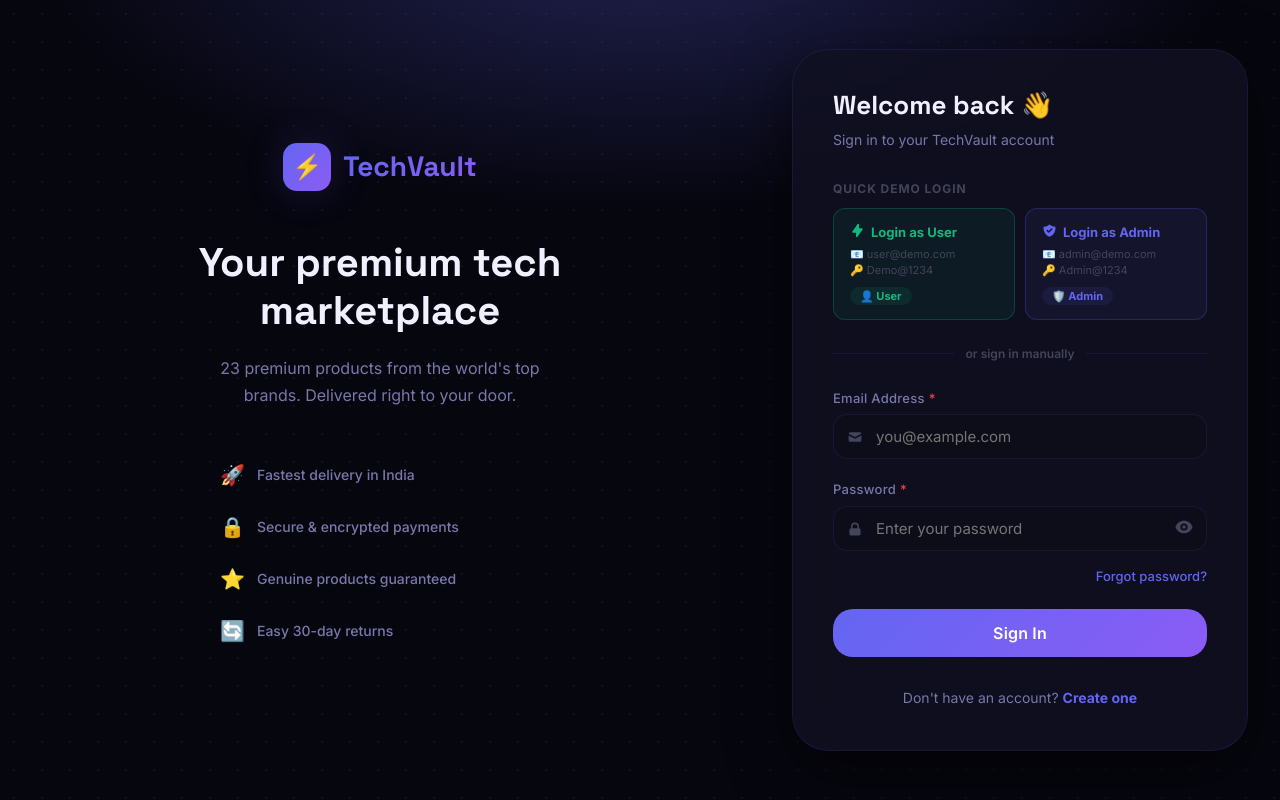
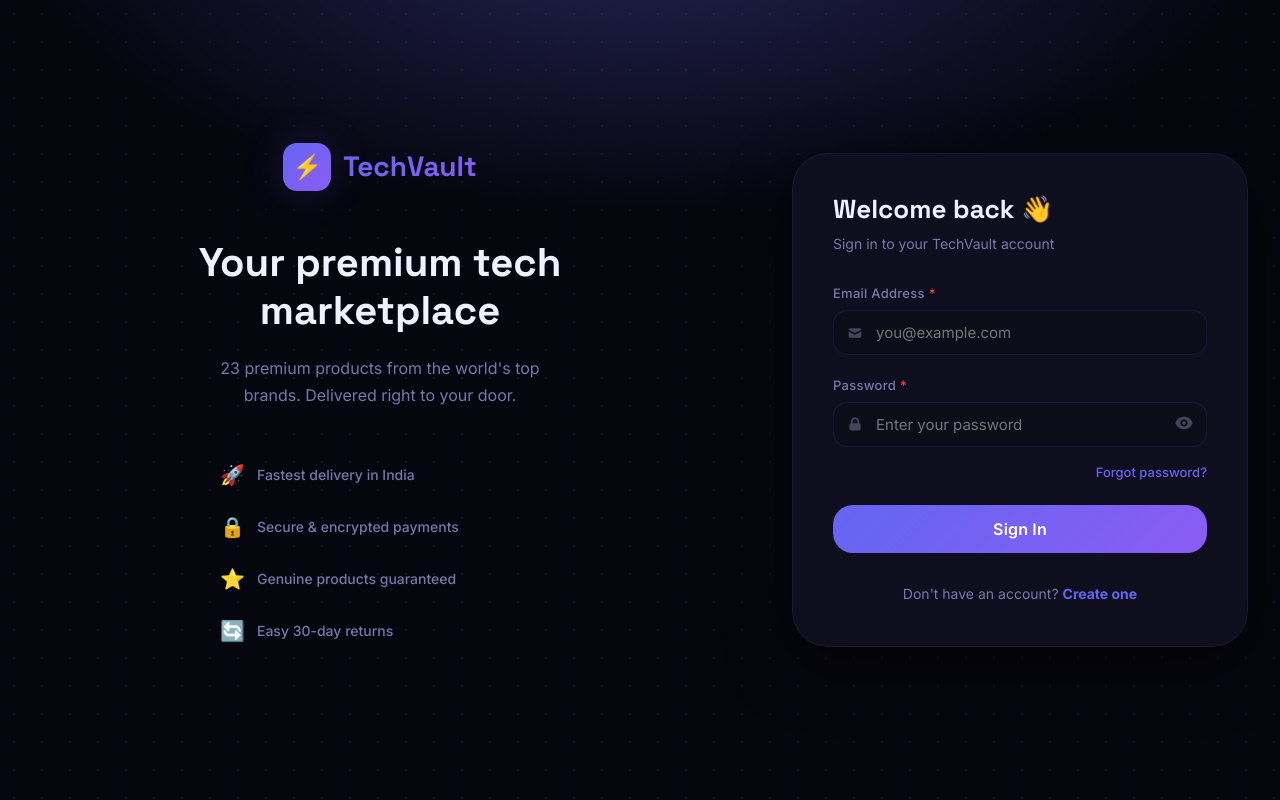
Before and after one commit to babynath1712-lang/techvault, a React (Vite) app in the folder frontend/: page /login in a window 1280 px wide. Built offline with nearby package versions, Linux system fonts and the light colour scheme; no server answers.

Commit message:
ui: remove demo quick login buttons from login page

```diff
--- a/frontend/src/pages/Auth/Login.jsx
+++ b/frontend/src/pages/Auth/Login.jsx
@@ -1,33 +1,10 @@
 import React, { useState } from 'react';
 import { Link, useNavigate } from 'react-router-dom';
-import { HiMail, HiLockClosed, HiEye, HiEyeOff, HiLightningBolt, HiShieldCheck } from 'react-icons/hi';
+import { HiMail, HiLockClosed, HiEye, HiEyeOff } from 'react-icons/hi';
 import { useAuthContext } from '../../context/AuthContext';
 import { validateLogin, hasErrors } from '../../utils/validators';
 import Input from '../../components/ui/Input';
 import Button from '../../components/ui/Button';
-
-const QUICK_LOGIN = [
-  {
-    label: 'Login as User',
-    icon: <HiLightningBolt size={15} />,
-    email: 'user@demo.com',
-    password: 'Demo@1234',
-    color: '#10b981',
-    bg: 'rgba(16,185,129,0.08)',
-    border: 'rgba(16,185,129,0.25)',
-    badge: '👤 User',
-  },
-  {
-    label: 'Login as Admin',
-    icon: <HiShieldCheck size={15} />,
-    email: 'admin@demo.com',
-    password: 'Admin@1234',
-    color: '#6366f1',
-    bg: 'rgba(99,102,241,0.08)',
-    border: 'rgba(99,102,241,0.25)',
-    badge: '🛡️ Admin',
-  },
-];
 
 const Login = () => {
   const navigate = useNavigate();
@@ -45,16 +22,7 @@
     if (hasErrors(errs)) return;
     const res = await login(form);
     if (res.success) {
-      // Admin goes to admin dashboard, user goes to home
-      navigate(form.email === 'admin@demo.com' ? '/admin' : '/');
-    }
-  };
-
-  const handleQuickLogin = async (creds) => {
-    setForm({ email: creds.email, password: creds.password });
-    const res = await login({ email: creds.email, password: creds.password });
-    if (res.success) {
-      navigate(creds.email === 'admin@demo.com' ? '/admin' : '/');
+      navigate('/');
     }
   };
 
@@ -65,66 +33,7 @@
         Sign in to your TechVault account
       </p>
 
-      {/* ── Quick Login Buttons ── */}
-      <div style={{ marginBottom: 24 }}>
-        <p style={{ fontSize: 12, fontWeight: 700, color: 'var(--text-muted)', textTransform: 'uppercase', letterSpacing: '0.08em', marginBottom: 10 }}>
-          Quick Demo Login
-        </p>
-        <div style={{ display: 'grid', gridTemplateColumns: '1fr 1fr', gap: 10 }}>
-          {QUICK_LOGIN.map((q) => (
-            <button
-              key={q.label}
-              type="button"
-              onClick={() => handleQuickLogin(q)}
-              disabled={loading}
-              style={{
-                display: 'flex', flexDirection: 'column', alignItems: 'flex-start',
-                gap: 6, padding: '14px 16px',
-                background: q.bg,
-                border: `1.5px solid ${q.border}`,
-                borderRadius: 12, cursor: loading ? 'not-allowed' : 'pointer',
-                transition: 'all 0.2s ease', textAlign: 'left',
-                opacity: loading ? 0.6 : 1,
-              }}
-              onMouseEnter={e => {
-                e.currentTarget.style.transform = 'translateY(-2px)';
-                e.currentTarget.style.borderColor = q.color + '60';
-                e.currentTarget.style.boxShadow = `0 8px 24px ${q.color}20`;
-              }}
-              onMouseLeave={e => {
-                e.currentTarget.style.transform = 'translateY(0)';
-                e.currentTarget.style.borderColor = q.border;
-                e.currentTarget.style.boxShadow = 'none';
-              }}
-            >
-              <div style={{ display: 'flex', alignItems: 'center', gap: 6 }}>
-                <span style={{ color: q.color }}>{q.icon}</span>
-                <span style={{ fontSize: 13, fontWeight: 700, color: q.color }}>{q.label}</span>
-              </div>
-              <div style={{ fontSize: 11, color: 'var(--text-muted)', display: 'flex', flexDirection: 'column', gap: 2 }}>
-                <span>📧 {q.email}</span>
-                <span>🔑 {q.password}</span>
-              </div>
-              <span style={{
-                marginTop: 4, padding: '2px 10px', borderRadius: 20,
-                background: q.color + '18', color: q.color,
-                fontSize: 11, fontWeight: 700,
-              }}>
-                {q.badge}
-              </span>
-            </button>
-          ))}
-        </div>
-      </div>
-
-      {/* ── Divider ── */}
-      <div style={{ display: 'flex', alignItems: 'center', gap: 12, marginBottom: 24 }}>
-        <div style={{ flex: 1, height: 1, background: 'var(--border)' }} />
-        <span style={{ fontSize: 12, color: 'var(--text-muted)', fontWeight: 600 }}>or sign in manually</span>
-        <div style={{ flex: 1, height: 1, background: 'var(--border)' }} />
-      </div>
-
-      {/* ── Manual Form ── */}
+      {/* ── Login Form ── */}
       <form onSubmit={handleSubmit} style={{ display: 'flex', flexDirection: 'column', gap: 20 }}>
         <Input
           label="Email Address" type="email" id="login-email"
```
